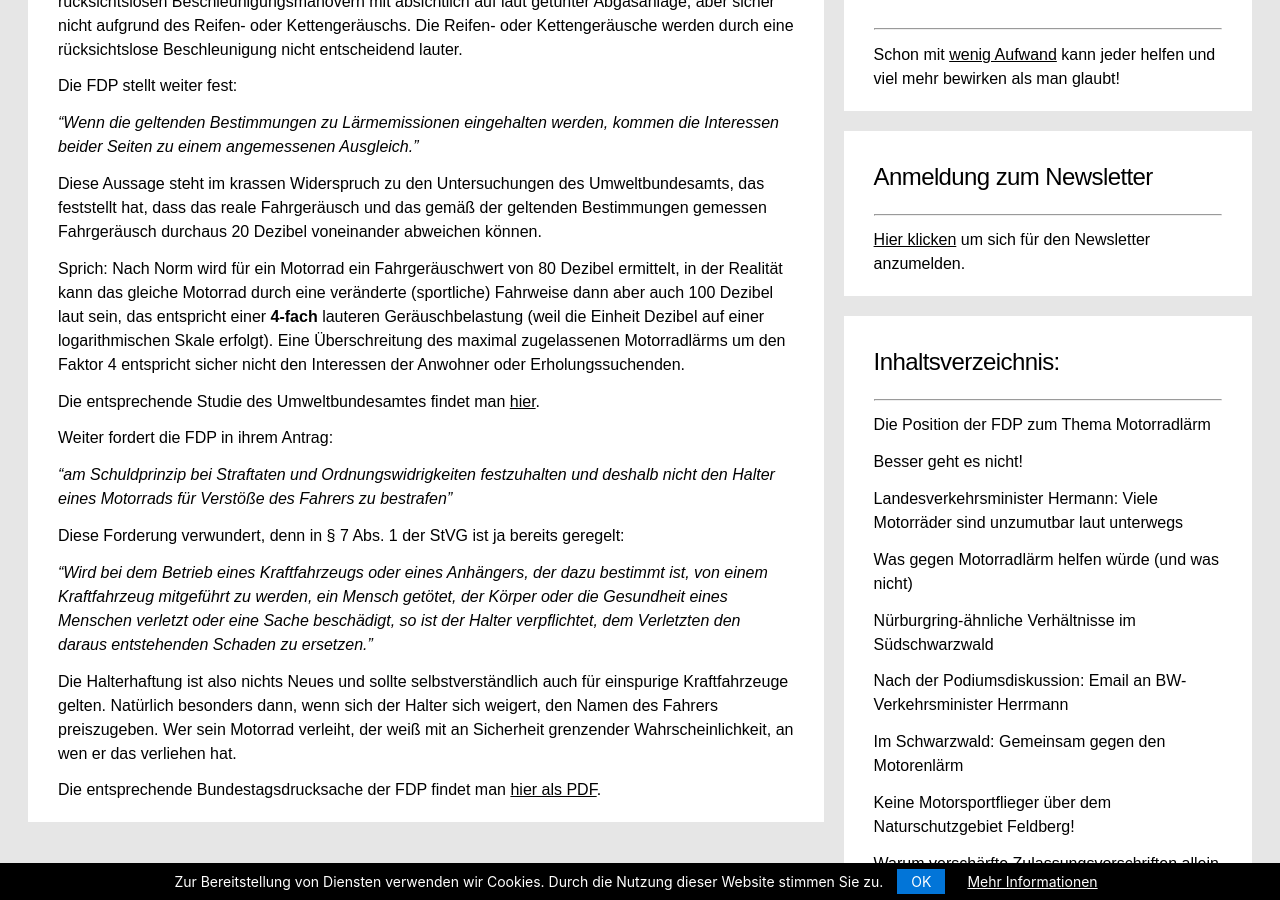
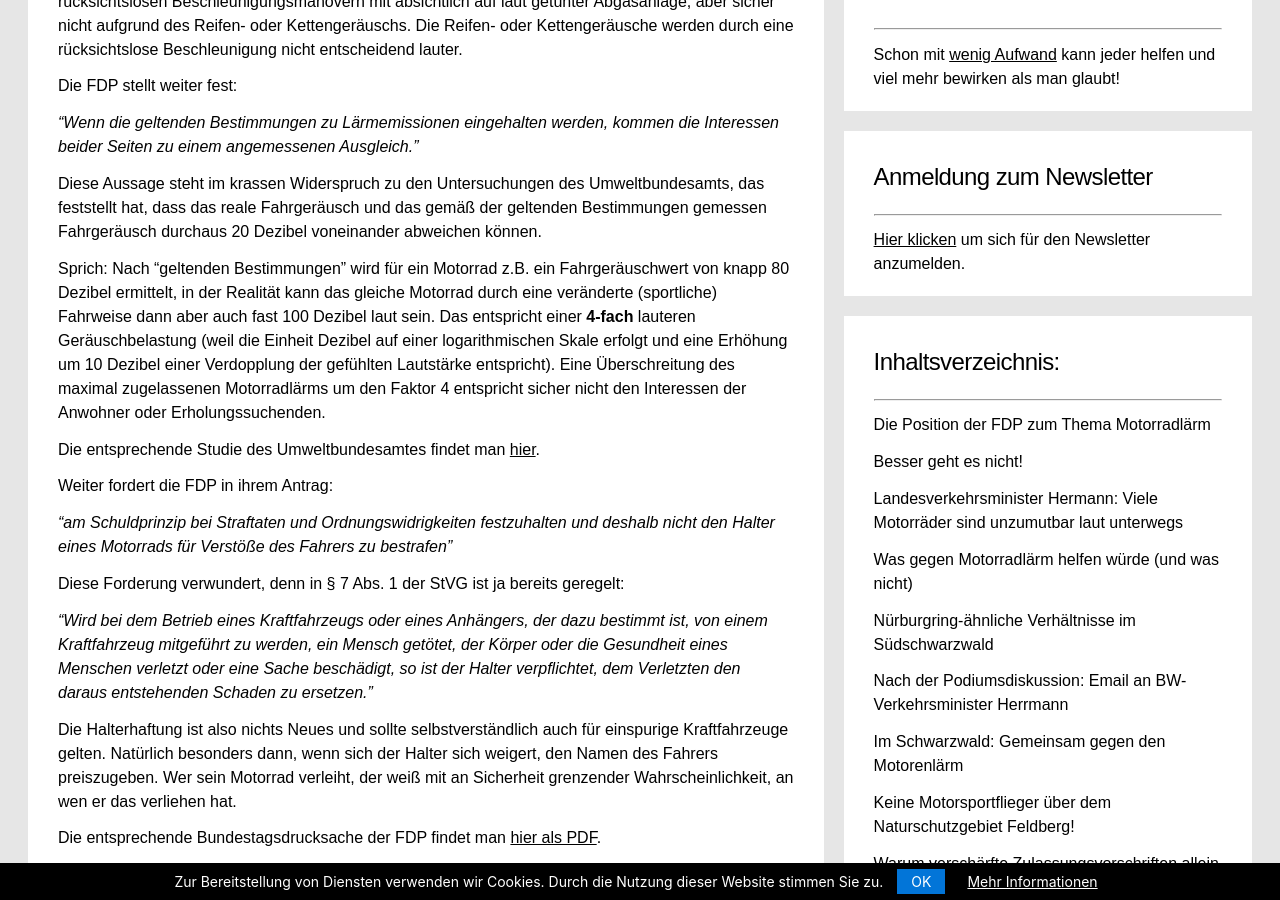
Before and after one commit to rettet-die-stille/rettet-die-stille.github.io, a Jekyll site: the page built from _posts/2021-03-16-die-position-der-fdp-zum-thema-motorradlaerm.md, in a window 1280 px wide and 900 px high, scrolled down 1103 px. Built offline with Jekyll 4.4.1, drawn with Linux system fonts in a browser that asks for light colours.

Commit message:
Update 2021-03-16-die-position-der-fdp-zum-thema-motorradlaerm.md

```diff
--- a/_posts/2021-03-16-die-position-der-fdp-zum-thema-motorradlaerm.md
+++ b/_posts/2021-03-16-die-position-der-fdp-zum-thema-motorradlaerm.md
@@ -20,7 +20,7 @@ Die FDP stellt weiter fest:
 
 Diese Aussage steht im krassen Widerspruch zu den Untersuchungen des Umweltbundesamts, das feststellt hat, dass das reale Fahrgeräusch und das gemäß der geltenden Bestimmungen gemessen Fahrgeräusch durchaus 20 Dezibel voneinander abweichen können.
 
-Sprich: Nach Norm wird für ein Motorrad ein Fahrgeräuschwert von 80 Dezibel ermittelt, in der Realität kann das gleiche Motorrad durch eine veränderte (sportliche) Fahrweise dann aber auch 100 Dezibel laut sein, das entspricht einer **4-fach** lauteren Geräuschbelastung (weil die Einheit Dezibel auf einer logarithmischen Skale erfolgt). Eine Überschreitung des maximal zugelassenen Motorradlärms um den Faktor 4 entspricht sicher nicht den Interessen der Anwohner oder Erholungssuchenden.
+Sprich: Nach "geltenden Bestimmungen" wird für ein Motorrad z.B. ein Fahrgeräuschwert von knapp 80 Dezibel ermittelt, in der Realität kann das gleiche Motorrad durch eine veränderte (sportliche) Fahrweise dann aber auch fast 100 Dezibel laut sein. Das entspricht einer **4-fach** lauteren Geräuschbelastung (weil die Einheit Dezibel auf einer logarithmischen Skale erfolgt und eine Erhöhung um 10 Dezibel einer Verdopplung der gefühlten Lautstärke entspricht). Eine Überschreitung des maximal zugelassenen Motorradlärms um den Faktor 4 entspricht sicher nicht den Interessen der Anwohner oder Erholungssuchenden.
 
 Die entsprechende Studie des Umweltbundesamtes findet man <span style="text-decoration: underline;">[hier](https://www.umweltbundesamt.de/presse/pressemitteilungen/laute-motorraeder-pkw-sorgen-zunehmend-fuer/){:target="_blank"}</span>.
 
```
